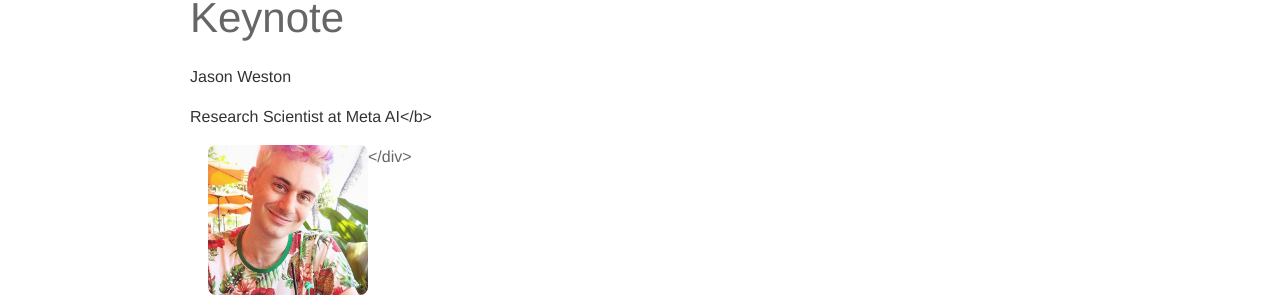
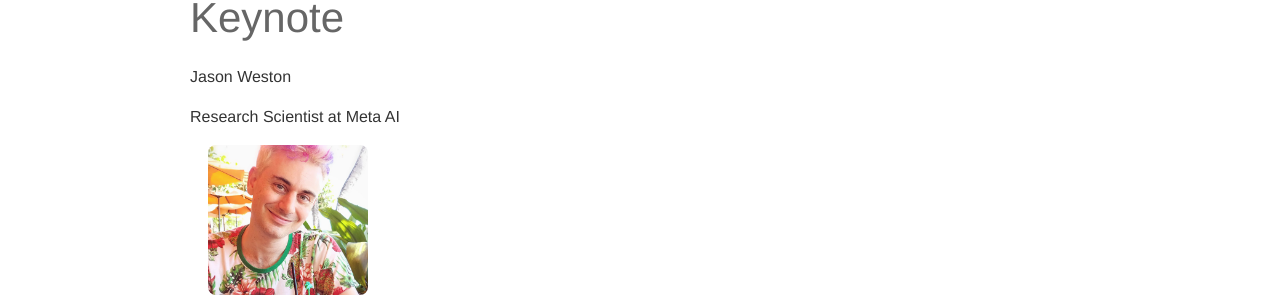
Before and after one commit to acmi-lab/humaneval-workshop, a Jekyll site: the page built from _pages/05_speakers.md, in a window 1280 px wide and 900 px high, scrolled down 344 px. Shown: the part 152-452 px from the top of the window. Built offline with Jekyll 4.4.1, drawn with Linux system fonts in a browser that asks for light colours; nearby versions of some CDN libraries.

```diff
--- a/_pages/05_speakers.md
+++ b/_pages/05_speakers.md
@@ -8,7 +8,7 @@ description: List of speakers for keynote and panels
 <h2> Keynote </h2>
 <div>
   <p><strong>Jason Weston</strong></p>
-  <p>Research Scientist at Meta AI</b>
+  <p>Research Scientist at Meta AI</p>
   <p><img src="/assets/img/jason_weston.jpeg" style="height:150px"></p>
 </div>
 
```
